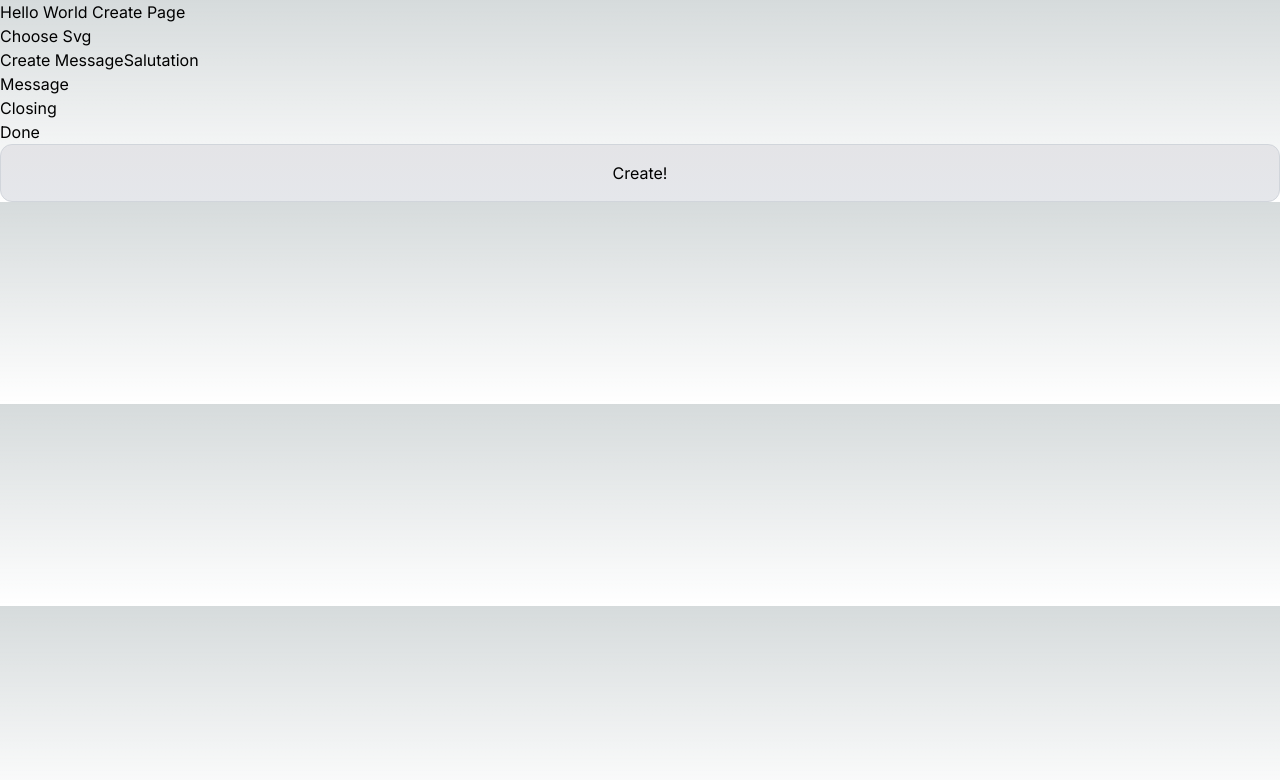
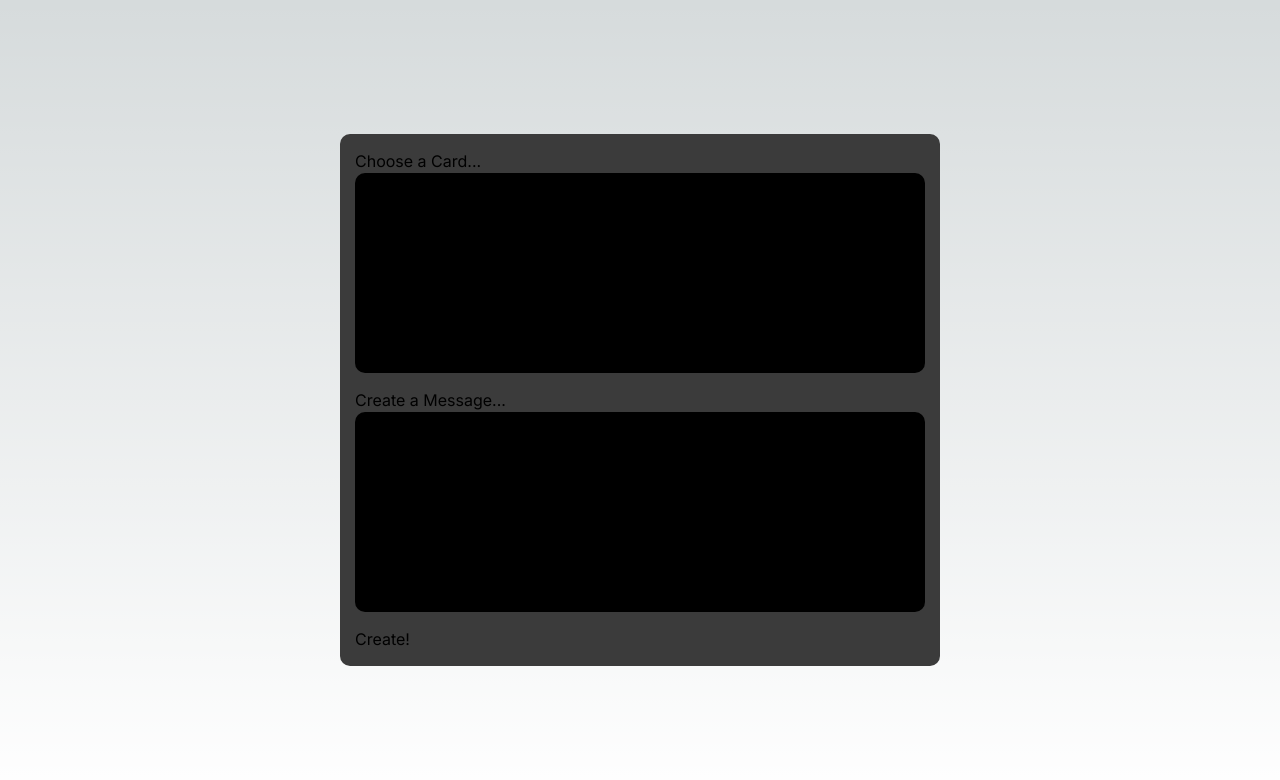
Before and after one commit to konradmh3/love-letter, a Next.js app in the folder love-letter-app/: page /create in a window 1280 px wide. Shown: the top 780 px of the page. Built offline with nearby package versions, Linux system fonts and the light colour scheme.

Commit message:
Formatted the create card page *-Centered and aligned content *-Added containers for where input will go

```diff
--- a/love-letter-app/src/app/create/layout.tsx
+++ b/love-letter-app/src/app/create/layout.tsx
@@ -1,6 +1,6 @@
 export default function Layout({ children }: { children: React.ReactNode }){
     return (
-            <>{children}</>
+            <div>{children}</div>
 
     );
     }
--- a/love-letter-app/src/app/create/letter/layout.tsx
+++ b/love-letter-app/src/app/create/letter/layout.tsx
@@ -1,6 +1,6 @@
 export default function Layout({ children }: { children: React.ReactNode }){
     return (
-            <>{children}</>
+            <div>{children}</div>
 
     );
     }
--- a/love-letter-app/src/app/create/page.tsx
+++ b/love-letter-app/src/app/create/page.tsx
@@ -2,25 +2,16 @@ import Link from "next/link";
 
 export default function create() {
   return (
-    <>
-      <>Hello World Create Page</>
-      <br></br>
-      <>Choose Svg</>
-      <br></br>
-      <>Create Message</>
-      <>
-        <>Salutation</>
-        <br></br>
-        <>Message</>
-        <br></br>
-        <>Closing</>
-        <br></br>
-        <>Done</>
-        <br></br>
-      </>
-      <Link href="/create/letter" className="fixed left-0 top-0 flex w-full justify-center border-b border-gray-300 bg-gradient-to-b from-zinc-200 pb-6 pt-8 backdrop-blur-2xl dark:border-neutral-800 dark:bg-zinc-800/30 dark:from-inherit lg:static lg:w-auto  lg:rounded-xl lg:border lg:bg-gray-200 lg:p-4 lg:dark:bg-zinc-800/30">
-          Create!
+    <div className="create-card-page">
+      <div className="create-card-container">
+        <div>Choose a Card...</div>
+        <div className="svg-container"></div>
+        <div>Create a Message...</div>
+        <div className="message-container"></div>
+        <Link href="/create/letter" className="">
+            Create!
         </Link>
-    </>
+      </div>
+    </div>
   );
 }
--- a/love-letter-app/src/app/globals.css
+++ b/love-letter-app/src/app/globals.css
@@ -31,3 +31,36 @@ body {
     text-wrap: balance;
   }
 }
+
+.create-card-page{
+  display: flex;
+  flex-direction: column;
+  justify-content: center;
+  align-items: center;
+  height: 100vh;
+}
+
+.create-card-container{
+  display: flex;
+  flex-direction: column;
+  background-color: rgb(59, 59, 59);
+  border-radius: 10px;
+  padding: 15px;
+  width:90%;
+  max-width: 600px;
+}
+
+.svg-container{
+  background-color: black;
+  height: 200px;
+  border-radius: 10px;
+  margin-bottom: 15px;
+}
+
+.message-container{
+  background-color: black;
+  height: 200px;
+  border-radius: 10px;
+  margin-bottom: 15px;
+
+}
```
